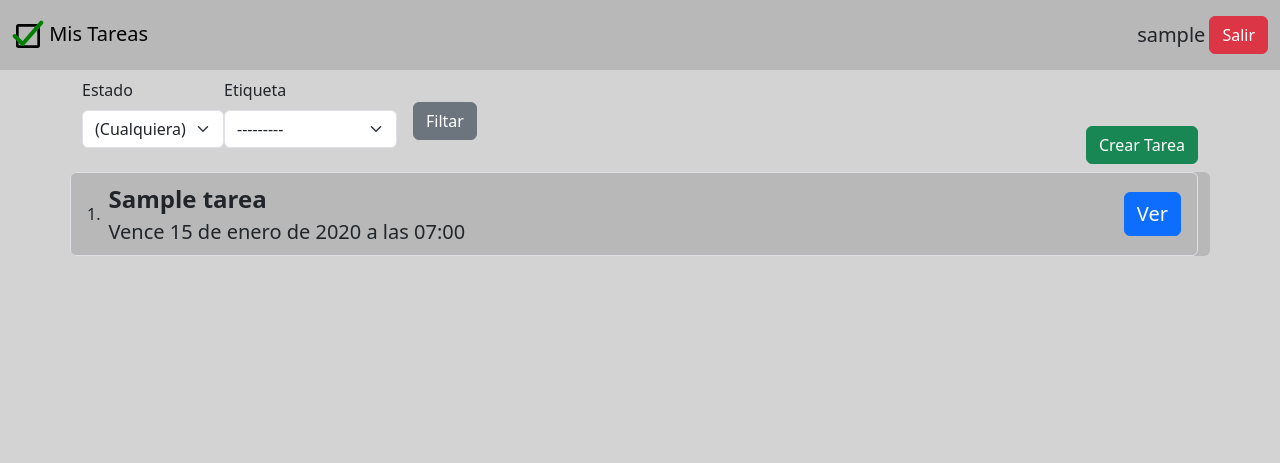
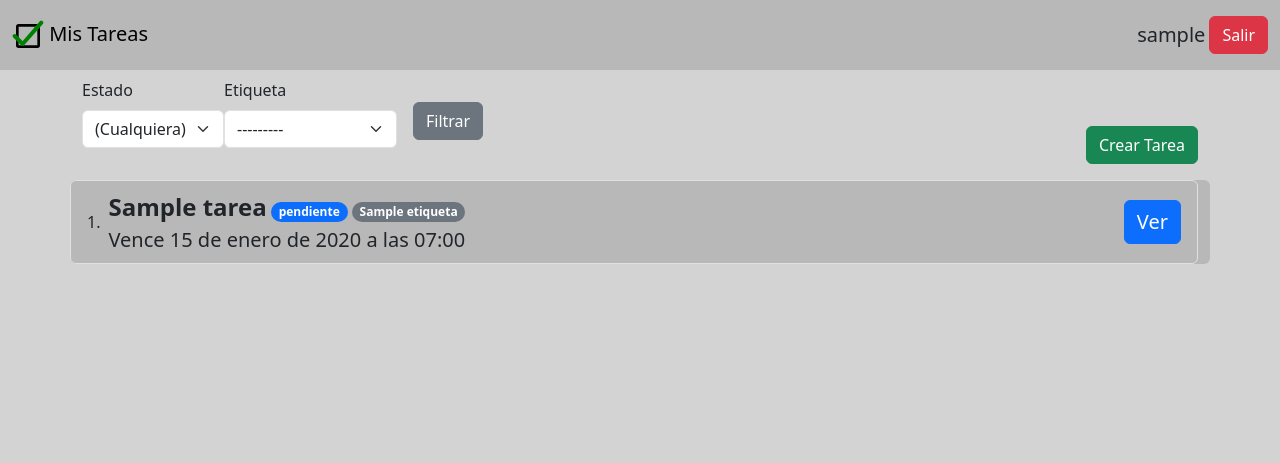
Before and after one commit to jvielmac/m7-individual, a Django app: page /tareas/ in a window 1280 px wide. Shown: the top 463 px of the page. Run offline with Django 4.2, Linux system fonts and the light colour scheme; a user stored in the database is signed in; tables that the repository leaves empty hold one stand-in row (values such as "Sample post"); some libraries are stand-ins or nearby versions.

Commit message:
Completado individual 5

```diff
--- a/m7_individual/lista_tareas/templates/lista_tareas/detalle.html
+++ b/m7_individual/lista_tareas/templates/lista_tareas/detalle.html
@@ -3,9 +3,9 @@
 
 {% block top %}
 <div class="d-flex justify-content-end my-2">
-    <a href="#" class="btn btn-success mx-2">Completar</a>
-    <a href="#" class="btn btn-primary mx-2">Editar</a>
-    <a href="#" class="btn btn-danger mx-2">Eliminar</a>
+    <a href="#" class="btn btn-success mx-2" role="button">Completar</a>
+    <a href="{% url 'lista-tareas:editar' pk=tarea.pk %}" class="btn btn-primary mx-2" role="button">Editar</a>
+    <a href="#" class="btn btn-danger mx-2" role="button">Eliminar</a>
 </div>
 {% endblock top %}
 
--- a/m7_individual/lista_tareas/templates/lista_tareas/editar_tarea.html
+++ b/m7_individual/lista_tareas/templates/lista_tareas/editar_tarea.html
@@ -4,6 +4,7 @@
 {% block centered %}
 <div class="row d-flex justify-content-center my-3">
     <div class="col-12 col-lg-6">
+        <h5>{{ texto_submit }} Tarea</h5>
         <div class="card p-3">
             <form method="POST">
                 {% csrf_token %}
--- a/m7_individual/lista_tareas/templates/lista_tareas/listado.html
+++ b/m7_individual/lista_tareas/templates/lista_tareas/listado.html
@@ -6,17 +6,21 @@
 <div class="d-flex justify-content-between align-items-end my-2">
     <form class="d-md-flex align-items-center" method="GET">
         {{ filtrar_form|crispy }}
-        <input type="submit" class="btn btn-secondary ms-3" value="Filtar">
+        <input type="submit" class="btn btn-secondary ms-3" value="Filtrar">
     </form>
-    <a href="{% url 'lista-tareas:crear' %}" class="btn btn-success">Crear Tarea</a>
+    <a href="{% url 'lista-tareas:crear' %}" class="btn btn-success" role="button">Crear Tarea</a>
 </div>
 <div class="row">
     {% if tareas %}
-    <ol class="list-group list-group-numbered">
+    <ol class="list-group list-group-numbered my-2">
         {% for tarea in tareas %}
         <li class="list-group-item d-flex justify-content-between align-items-center">
             <div class="ms-2 me-auto d-flex flex-column">
-                <span class='fw-bold fs-4'>{{ tarea.titulo }}</span>
+                <div>
+                    <span class='fw-bold fs-4'>{{ tarea.titulo }}</span>
+                    <span class="badge rounded-pill bg-primary">{{ tarea.estado }}</span>
+                    <span class="badge rounded-pill bg-secondary">{{ tarea.etiqueta }}</span>
+                </div>
                 <span class="fs-5"> Vence {{ tarea.vencimiento }}</span>
             </div>
             <a href="{% url 'lista-tareas:detalle' pk=tarea.pk %}" class="btn btn-primary fs-5" role="button">Ver</a>
@@ -24,7 +28,7 @@
         {% endfor %}
     </ol>
     {% else %}
-    <span class='fw-bold fs-4 text-center'>No hay tareas aún.</span>
+    <span class='fw-bold fs-4 text-center'>No hay tareas.</span>
     {% endif %}
 </div>
 {% endblock top %}
--- a/m7_individual/lista_tareas/urls.py
+++ b/m7_individual/lista_tareas/urls.py
@@ -7,5 +7,6 @@ urlpatterns = [
     path('', views.Index.as_view(), name='main-page'),
     path('tareas/', views.ListadoTareas.as_view(), name='listado'),
     path('tareas/<int:pk>/', views.DetalleTarea.as_view(), name='detalle'),
-    path('tareas/crear/', views.CrearTarea.as_view(), name='crear')
+    path('tareas/crear/', views.CrearTarea.as_view(), name='crear'),
+    path('tareas/<int:pk>/editar', views.EditarTarea.as_view(), name='editar'),
 ]
--- a/m7_individual/lista_tareas/views.py
+++ b/m7_individual/lista_tareas/views.py
@@ -1,7 +1,7 @@
 from django.shortcuts import render
 from django.contrib.auth.mixins import LoginRequiredMixin
 from django.views import generic
-from django.urls import reverse_lazy
+from django.urls import reverse, reverse_lazy
 from .models import Tarea
 from .forms import FiltrarForm
 from utils.mixins import UsuarioMixin
@@ -18,8 +18,17 @@ class ListadoTareas(LoginRequiredMixin, UsuarioMixin, generic.ListView):
     extra_context = {'filtrar_form': FiltrarForm}
 
     def get_queryset(self):
-        tareas_usuario = Tarea.objects.filter(usuario=self.request.user.pk)
-        return tareas_usuario.order_by('vencimiento')
+        kwargs_filter = {'usuario': self.request.user.pk}
+        estado = self.request.GET.get('estado')
+        etiqueta = self.request.GET.get('etiqueta')
+
+        if estado:
+            kwargs_filter['estado'] = estado
+
+        if etiqueta:
+            kwargs_filter['etiqueta'] = int(etiqueta)
+
+        return Tarea.objects.filter(**kwargs_filter).order_by('vencimiento')
 
 class DetalleTarea(LoginRequiredMixin, UsuarioMixin, generic.DetailView):
     template_name = 'lista_tareas/detalle.html'
@@ -42,3 +51,22 @@ class CrearTarea(LoginRequiredMixin, UsuarioMixin, generic.CreateView):
     def form_valid(self, form):
         form.instance.usuario = self.request.user
         return super().form_valid(form)
+
+class EditarTarea(LoginRequiredMixin, UsuarioMixin, generic.UpdateView):
+    template_name = 'lista_tareas/editar_tarea.html'
+    model = Tarea
+    fields = [
+        'titulo',
+        'descripcion',
+        'vencimiento',
+        'estado',
+        'etiqueta',
+    ]
+    extra_context = {'texto_submit': 'Editar'}
+
+    def get_success_url(self):
+        return reverse('lista-tareas:detalle', kwargs={'pk': self.object.pk})
+
+    def form_valid(self, form):
+        form.instance.usuario = self.request.user
+        return super().form_valid(form)
--- a/m7_individual/templates/base.html
+++ b/m7_individual/templates/base.html
@@ -25,7 +25,7 @@
                     <div class="d-flex align-items-center">
                         {% if usuario.is_authenticated %}
                         <span class="fs-5 mx-1">{{ usuario.username }}</span>
-                        <a href="{% url 'usuarios:logout' %}" class='btn btn-danger my-2'>Salir</a>
+                        <a href="{% url 'usuarios:logout' %}" class="btn btn-danger my-2" role="button">Salir</a>
                         {% else %}
                         <a class="btn btn-primary btn-floating mx-1" href="{% url 'usuarios:login' %}"
                             role="button">Ingreso</a>
```
